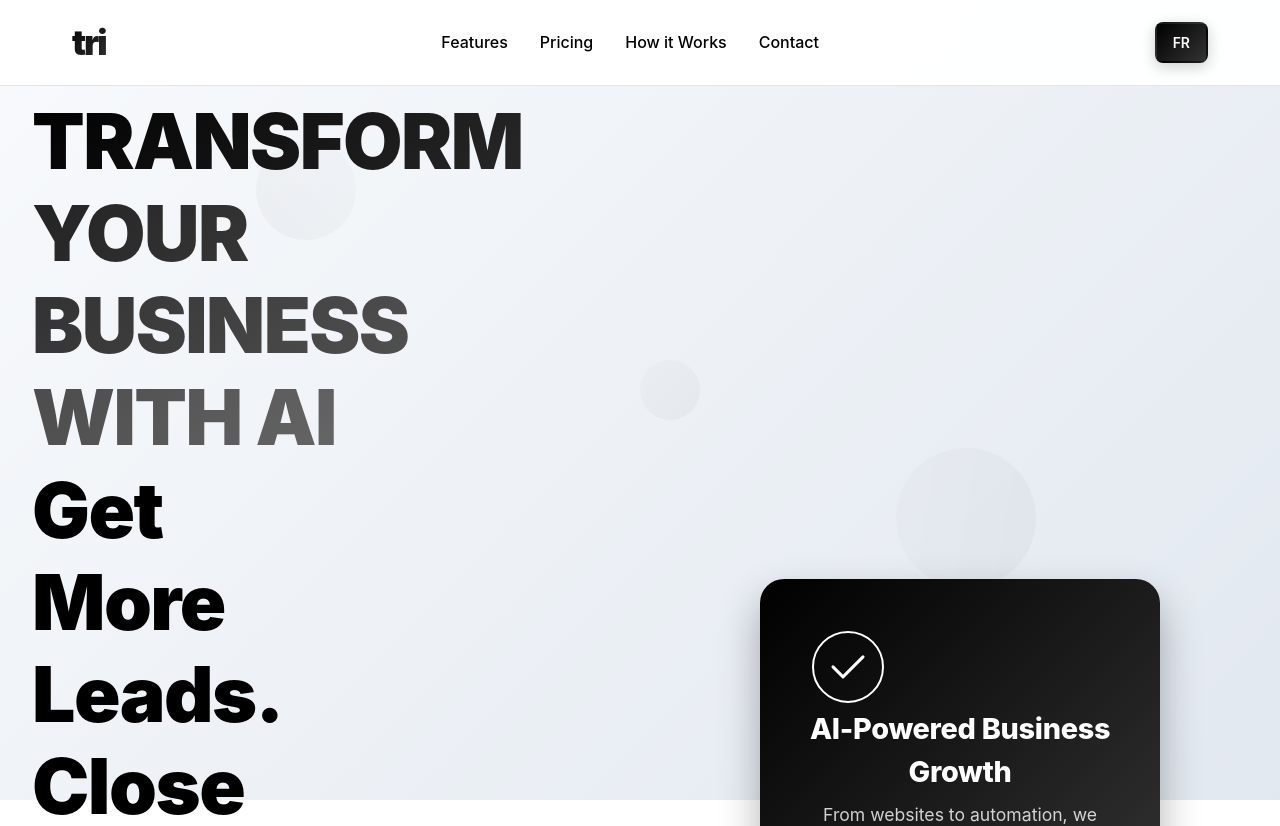
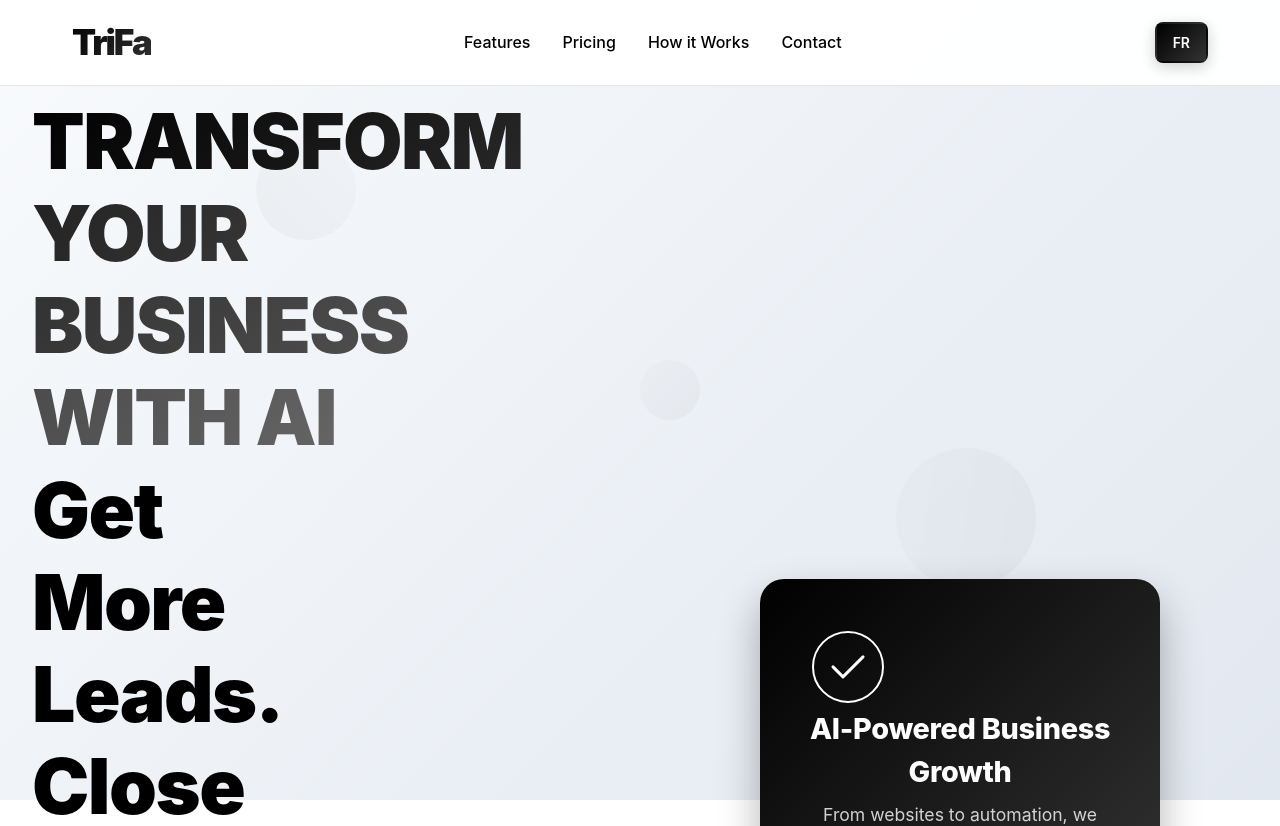
Before and after one commit to S3277/327, a React (Vite) app: page / in a window 1280 px wide. Shown: the top 826 px of the page. Built offline with nearby package versions, Linux system fonts and the light colour scheme.

Commit message:
Changer le nom pour TriFa

```diff
--- a/src/App.tsx
+++ b/src/App.tsx
@@ -320,7 +320,7 @@ function App() {
       <header>
         <nav>
           <a href="#" className="logo">
-            <span className="logo-text">tri</span>
+            <span className="logo-text">TriFa</span>
             <div className="logo-glow"></div>
           </a>
 
@@ -641,13 +641,13 @@ function App() {
 
             <div className="footer-section">
               <h4>Contact</h4>
-              <p>Email: hello@tri.io</p>
+              <p>Email: hello@trifa.io</p>
               <p>Response time: &lt; 24 hours</p>
             </div>
           </div>
 
           <div className="footer-bottom">
-            <p>&copy; 2024 tri.io. All rights reserved.</p>
+            <p>&copy; 2024 TriFa.io. All rights reserved.</p>
           </div>
         </div>
       </footer>
```
